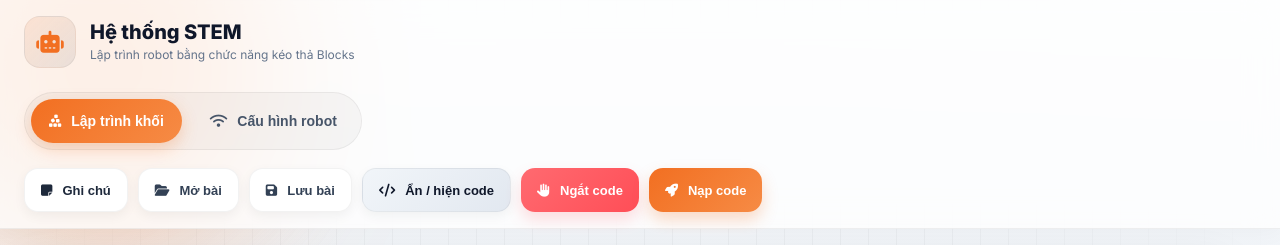
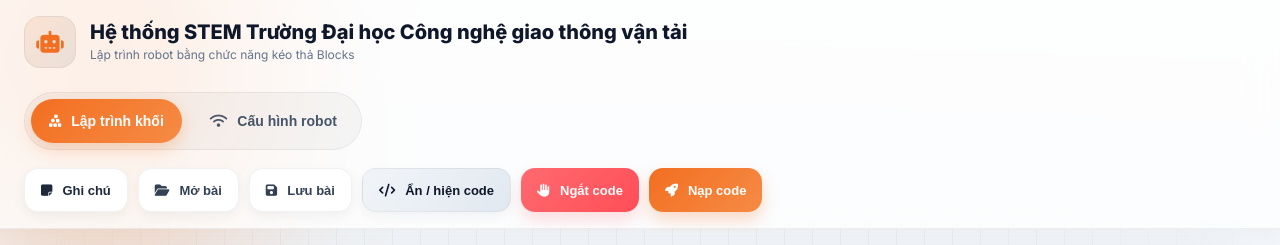
Before and after one commit to robotstemdoan-lang/RobotIDE, a plain HTML site: page index.html in a window 1280 px wide. Shown: the top 245 px of the page. Drawn offline with nearby package versions, Linux system fonts and the light colour scheme; a script that the page names is missing.

Commit message:
index.html

```diff
--- a/index.html
+++ b/index.html
@@ -36,7 +36,7 @@
         <i class="fa-solid fa-robot"></i>
       </div>
       <div class="brand-text">
-        <h1>Hệ thống STEM</h1>
+        <h1>Hệ thống STEM Trường Đại học Công nghệ giao thông vận tải</h1>
         <p>Lập trình robot bằng chức năng kéo thả Blocks</p>
       </div>
     </div>
```
